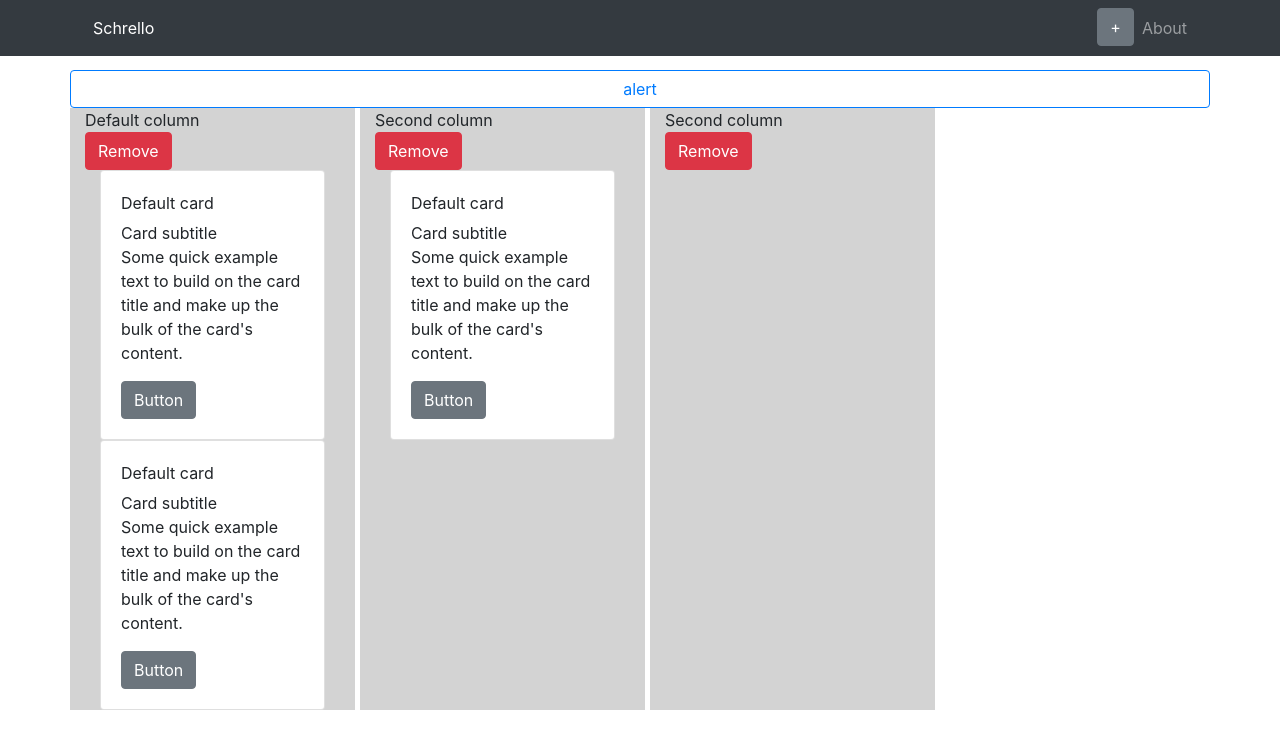
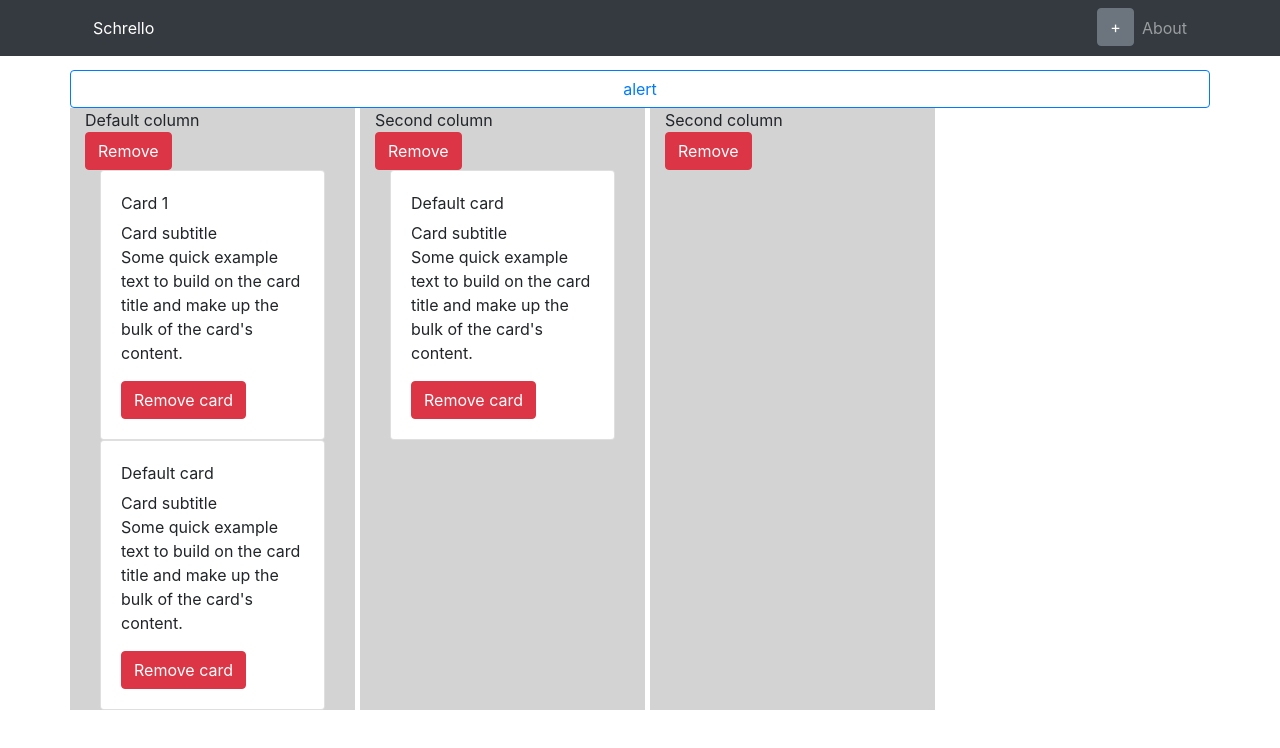
Before and after one commit to sanhe/schrello-reactjs, a React (Create React App) app: page / in a window 1280 px wide. Shown: the top 748 px of the page. Built offline with nearby package versions, Linux system fonts and the light colour scheme; what keymirror would draw is missing.

Commit message:
Removing card from column

```diff
--- a/src/Components/ColumnCard.js
+++ b/src/Components/ColumnCard.js
@@ -5,14 +5,14 @@ import {
 } from 'reactstrap';
 import PropTypes from "prop-types";
 
-export const ColumnCard = ({title}) => (
+export const ColumnCard = ({title, onRemoveCard}) => (
     <div>
         <Card>
             <CardBody>
                 <CardTitle>{title}</CardTitle>
                 <CardSubtitle>Card subtitle</CardSubtitle>
                 <CardText>Some quick example text to build on the card title and make up the bulk of the card's content.</CardText>
-                <Button>Button</Button>
+                <Button color="danger" onClick={onRemoveCard}>Remove card</Button>
             </CardBody>
         </Card>
     </div>
@@ -20,4 +20,5 @@ export const ColumnCard = ({title}) => (
 
 ColumnCard.propTypes = {
     title: PropTypes.string.isRequired,
+    onRemoveCard: PropTypes.func.isRequired,
 };
--- a/src/Components/Containers/ColumnCards.js
+++ b/src/Components/Containers/ColumnCards.js
@@ -2,12 +2,16 @@ import React from "react";
 import {ColumnCard} from "../ColumnCard";
 import PropTypes from "prop-types";
 import {connect} from "react-redux";
+import {removeCard} from "../../actions/Actions";
 
-const ColumnCards = ({cards, columnId}) => (
+const ColumnCards = ({cards, columnId, removeCard}) => (
     <>
         {cards && cards.length
             ? cards.filter(card => card.columnId === columnId).map(card => (
-                <ColumnCard key={card.cardId} {...card} />
+                <ColumnCard
+                    key={card.cardId}
+                    onRemoveCard={() => removeCard(columnId, card.cardId)}
+                    {...card} />
             ))
             : 'No cards yet..'
         }
@@ -18,11 +22,17 @@ const mapStateToProps = state => ({
     cards: state.cards
 });
 
+const mapDispatchToProps = dispatch => ({
+    removeCard: (columnId, cardId) => dispatch(removeCard(columnId, cardId))
+});
+
 export default connect(
-    mapStateToProps
+    mapStateToProps,
+    mapDispatchToProps
 )(ColumnCards);
 
 ColumnCards.propTypes = {
     cards: PropTypes.array.isRequired,
     columnId: PropTypes.string.isRequired,
+    removeCard: PropTypes.func.isRequired,
 };
--- a/src/actions/Actions.js
+++ b/src/actions/Actions.js
@@ -43,5 +43,6 @@ export const addCard = (title = 'New Card', columnId) => ({
 
 export const removeCard = (columnId, cardId) => ({
     type: ActionTypes.REMOVE_CARD,
-    cardId
+    columnId,
+    cardId,
 });
--- a/src/reducers/cardsReducer.js
+++ b/src/reducers/cardsReducer.js
@@ -18,7 +18,9 @@ const cardReducer = (state = {}, action) => {
 
 const cardsReducer = createReducer(initialCardsState, {
     [ActionTypes.ADD_CARD]: (state, action) => [...state, cardReducer({}, action)],
-    [ActionTypes.REMOVE_CARD]: (state, action) => state.filter(card => card.cardId !== action.cardId),
+    [ActionTypes.REMOVE_CARD]: (state, action) => state.filter(card => (
+        card.columnId !== action.columnId || card.cardId !== action.cardId
+    )),
 });
 
 export default cardsReducer;
--- a/src/reducers/initialStates.js
+++ b/src/reducers/initialStates.js
@@ -30,7 +30,7 @@ export const initialCardsState = [
     {
         cardId: "1",
         columnId: "1",
-        title: "Default card",
+        title: "Card 1",
         timestamp: new Date().toString(),
     },
     {
--- a/src/store/Store.js
+++ b/src/store/Store.js
@@ -8,9 +8,10 @@ import {initialState} from "../reducers/initialStates";
 const store = configureStore({
     reducer: rootReducer,
     middleware: getDefaultMiddleware().concat(logger).concat(SchrelloLoger).concat(SchrelloStateStore),
-    // preloadedState: localStorage[SCHRELLO_DEFAULT_STORE_NAME]
-    //     ? JSON.parse(localStorage[SCHRELLO_DEFAULT_STORE_NAME])
-    //     : initialState,
+    // Uncomment for use state from localStorage.
+    preloadedState: localStorage[SCHRELLO_DEFAULT_STORE_NAME]
+        ? JSON.parse(localStorage[SCHRELLO_DEFAULT_STORE_NAME])
+        : initialState,
 });
 
 export default store;
```
